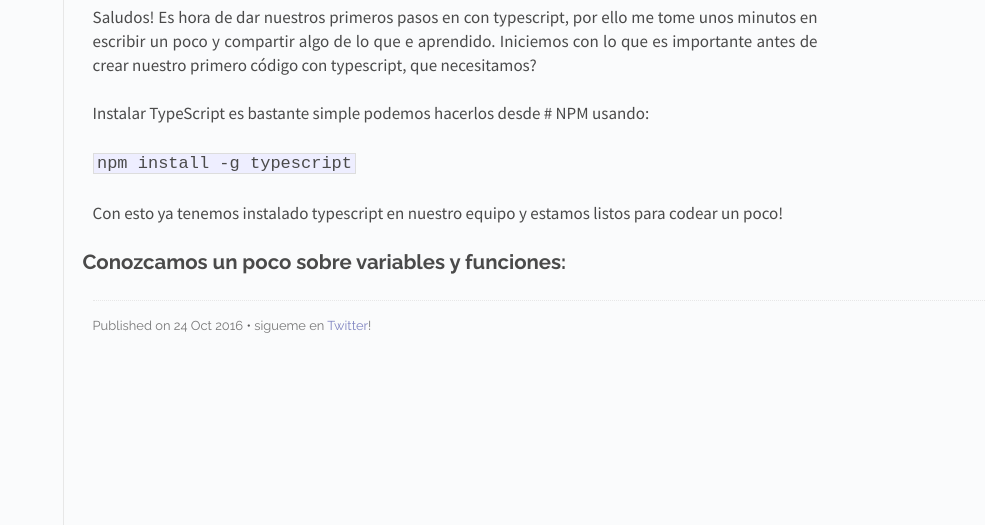
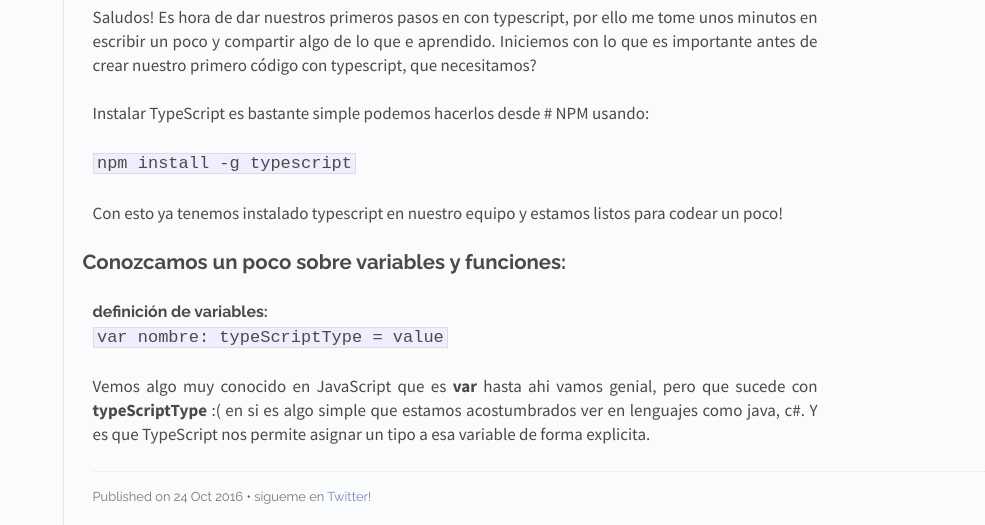
Before and after one commit to EnriqueV/Enriquev.github.io, a Jekyll site: the page built from _posts/2016-10-24-test.markdown, in a window 1280 px wide. Shown: the part 743-1268 px from the top of the page, without its empty margins (295-1280 px from the left). Built offline with Jekyll 4.4.1, drawn with Linux system fonts in a browser that asks for light colours; Markdown is read by kramdown in place of the engine named in the settings.

Commit message:
Updated Test

```diff
--- a/_posts/2016-10-24-test.markdown
+++ b/_posts/2016-10-24-test.markdown
@@ -24,3 +24,8 @@ Instalar TypeScript es bastante simple podemos hacerlos desde # NPM usando:
 Con esto ya tenemos instalado typescript en nuestro equipo y estamos listos para codear un poco!
 
 ## Conozcamos un poco sobre  variables y funciones:
+
+### definición de variables:
+`var nombre: typeScriptType = value`
+
+Vemos algo muy conocido en JavaScript que es  **var** hasta ahi vamos genial, pero que sucede con **typeScriptType** :( en si es algo simple que estamos acostumbrados ver en lenguajes como java, c#. Y es que TypeScript nos permite asignar un tipo a esa variable de forma explicita.
```
